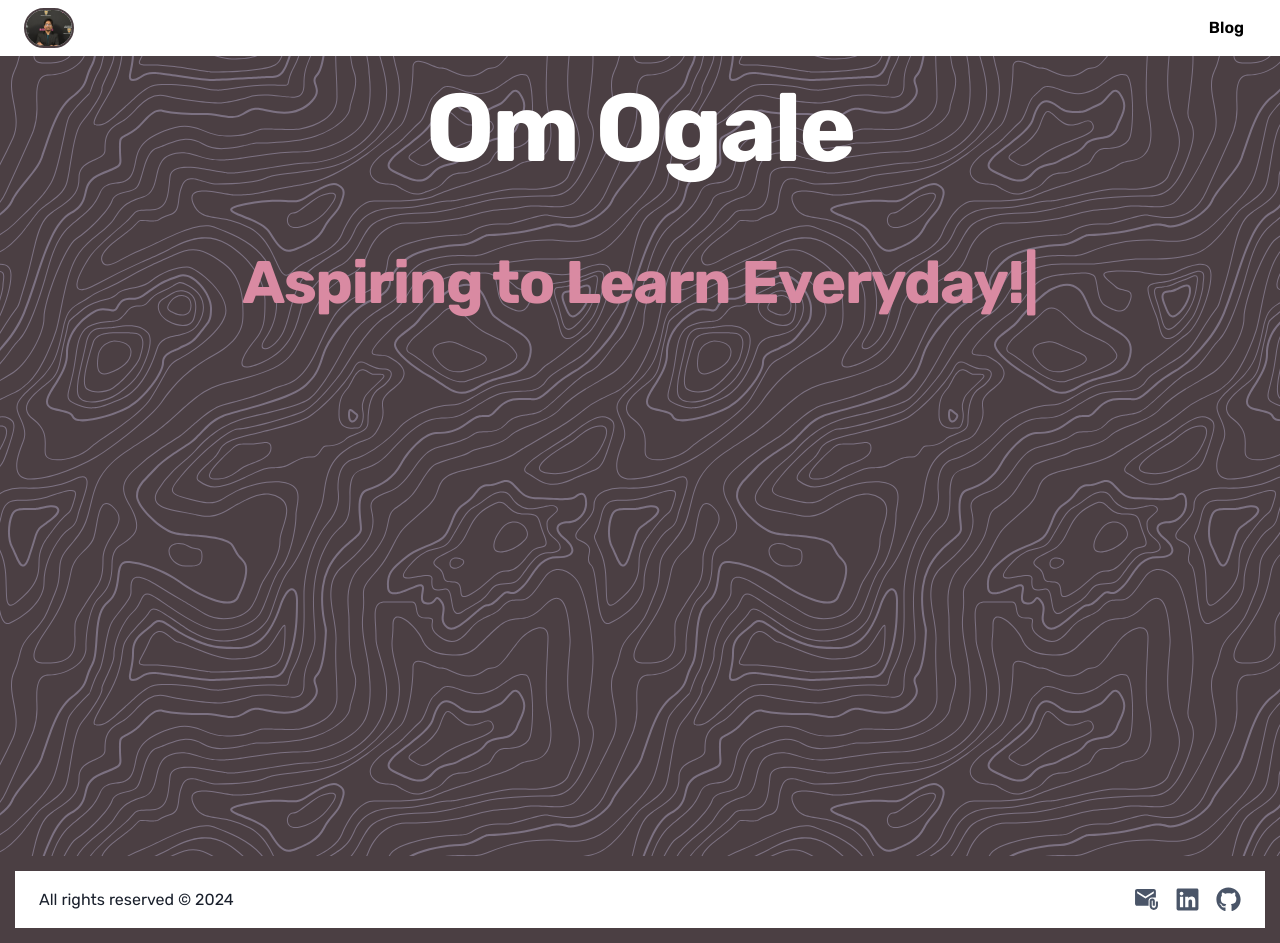
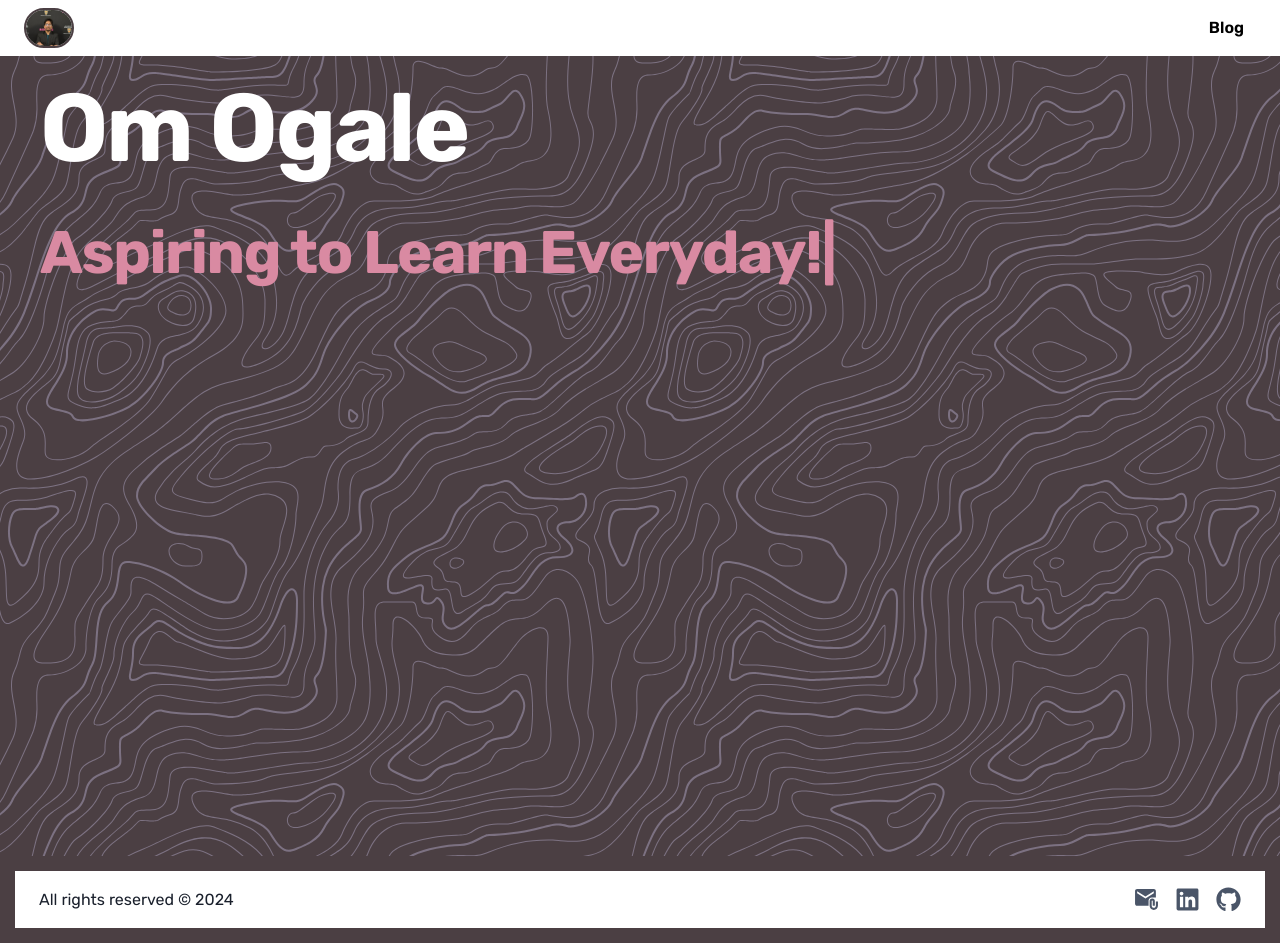
Before and after one commit to OmOgale/Exhibit, a Next.js app in the folder exhibit/: page / in a window 1280 px wide. Built offline with nearby package versions, Linux system fonts and the light colour scheme; a web font is replaced by a local one.

Commit message:
Adding custom theme

```diff
--- a/exhibit/package.json
+++ b/exhibit/package.json
@@ -26,6 +26,7 @@
     "react-dom": "^18",
     "react-icons": "^5.0.1",
     "react-pdf": "^7.7.1",
+    "react-scroll": "^1.9.0",
     "react-type-animation": "^3.2.0",
     "three": "^0.161.0"
   },
@@ -33,6 +34,7 @@
     "@types/node": "^20",
     "@types/react": "^18",
     "@types/react-dom": "^18",
+    "@types/react-scroll": "^1.8.10",
     "eslint": "^8",
     "eslint-config-next": "14.1.0",
     "typescript": "^5"
--- a/exhibit/src/app/(Live)/page.tsx
+++ b/exhibit/src/app/(Live)/page.tsx
@@ -9,7 +9,7 @@ import Resume from "@/components/Resume";
 export default function Live() {
   return (
     <>
-      <Hero bg={"#4b3f43"}>
+      <Hero bg={"exhibit.200"}>
         <Introduction />
 
       </Hero>
--- a/exhibit/src/app/(Not Found)/not-found.tsx
+++ b/exhibit/src/app/(Not Found)/not-found.tsx
@@ -5,7 +5,7 @@ import { Box, Link, VStack, Text } from '@chakra-ui/react';
 
 export default function NotFound() {
 
-    const [color, setColor] = useState('#4b3f43'); // Initial color
+    const [color, setColor] = useState("exhibit.200"); // Initial color
 
     useEffect(() => {
       const interval = setInterval(() => {
--- a/exhibit/src/app/(TBA)/blog/page.tsx
+++ b/exhibit/src/app/(TBA)/blog/page.tsx
@@ -5,7 +5,7 @@ import { Box, Link, VStack, Text } from '@chakra-ui/react';
 
 export default function ToBeAdded() {
 
-    const [color, setColor] = useState('#4b3f43'); // Initial color
+    const [color, setColor] = useState("exhibit.200"); // Initial color
 
     useEffect(() => {
       const interval = setInterval(() => {
--- a/exhibit/src/app/theme.ts
+++ b/exhibit/src/app/theme.ts
@@ -1,5 +1,5 @@
 /* theme.ts */
-import { extendTheme } from "@chakra-ui/react";
+import { extendTheme, withDefaultColorScheme, theme as baseTheme } from "@chakra-ui/react";
 
 export const customTheme = extendTheme({
     fonts: {
@@ -8,4 +8,13 @@ export const customTheme = extendTheme({
     },
     initialColorMode: 'dark',
     useSystemColorMode: false,
-});
+    colors: {
+      exhibit: {
+        100: baseTheme.colors.white,
+        200: "#4b3f43",
+        300: "#d98aa2",
+      }
+    }
+},
+  withDefaultColorScheme({ colorScheme: 'exhibit' })
+)
--- a/exhibit/src/components/Carousel.tsx
+++ b/exhibit/src/components/Carousel.tsx
@@ -71,8 +71,7 @@ const Carousel = () => {
   return (
     <Flex
       w="full"
-      bg="#edf3f8"
-      _dark={{ bg: "#3e3e3e" }}
+      bg="exhibit.300"
       alignItems="center"
       justifyContent="center"
     >
--- a/exhibit/src/components/Introduction.tsx
+++ b/exhibit/src/components/Introduction.tsx
@@ -4,25 +4,25 @@ import { TypeAnimation } from 'react-type-animation';
 
 const Introduction = () => {
   return (
-    <Flex w="full" justifyContent="center">
+    <Flex ml="10">
       <Stack>
         <Text
-          textAlign="center"
+          textAlign="left"
           fontWeight="bold"
           letterSpacing="tight"
           fontSize="8xl"
-          display="block"
+          whiteSpace="pre-line"
+          display="inline-block"
         >
           Om Ogale
         </Text>
         <Text
-          color="#d98aa2"
+          color="exhibit.300"
           textAlign="center"
           fontWeight="bold"
           letterSpacing="tight"
           fontSize="6xl"
           display="block"
-          mt="30"
         >
             <TypeAnimation
                 sequence={[
--- a/exhibit/src/components/PageWrapper.tsx
+++ b/exhibit/src/components/PageWrapper.tsx
@@ -63,7 +63,7 @@ const Header = () => {
                 <Button
                   variant="ghost"
                   color="black"
-                  _hover={{ backgroundColor: "#d98aa2", opacity: 0.8 }}
+                  _hover={{ backgroundColor: "exhibit.300", opacity: 0.8 }}
                 >
                   Blog
                 </Button>
@@ -113,7 +113,7 @@ const Header = () => {
                     w="full"
                     variant="ghost"
                     color="black"
-                    _hover={{ backgroundColor: "#d98aa2", opacity: 0.8 }}
+                    _hover={{ backgroundColor: "exhibit.300", opacity: 0.8 }}
                   >
                     Blog
                   </Button>
```
Also changed, not shown: exhibit/src/components/SkipNav.tsx (added, +29 -0 lines), 1 other file (tests, documents, lock files or other folders).
